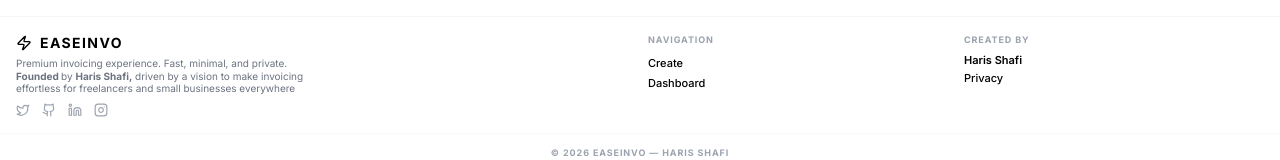
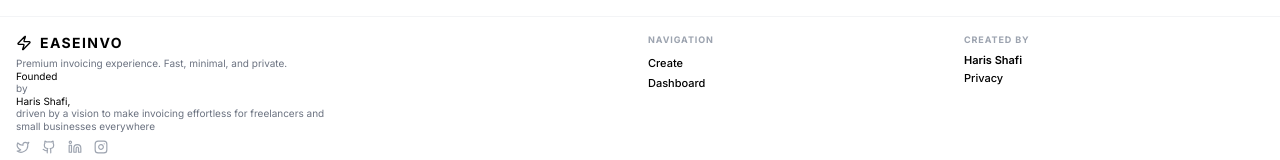
Before and after one commit to Harisshafi01/Eazyinvo, a React (Vite) app: page / in a window 1280 px wide. Shown: the part 2504-2664 px from the top of the page. Built offline with nearby package versions, Linux system fonts and the light colour scheme.

Commit message:
Update Layout.tsx

```diff
--- a/components/Layout.tsx
+++ b/components/Layout.tsx
@@ -74,7 +74,7 @@
             </div>
             <p className="text-gray-500 dark:text-zinc-500 text-[10px] max-w-xs leading-tight mb-2">
               Premium invoicing experience. Fast, minimal, and private. <br></br>
-              <b>Founded </b> by <b>Haris Shafi,</b> driven by a vision to make invoicing effortless for freelancers and small businesses everywhere
+              <h5 className="text-black dark:text-white">Founded </h5> by <h4 className="text-black dark:text-white">Haris Shafi,</h4> driven by a vision to make invoicing effortless for freelancers and small businesses everywhere
             </p>
             <div className="flex items-center gap-3 text-gray-400">
               <a href="https://twitter.com" target="_blank" rel="noopener noreferrer" className="hover:text-black dark:hover:text-white transition-colors" aria-label="Twitter"><Twitter size={14} /></a>
```
